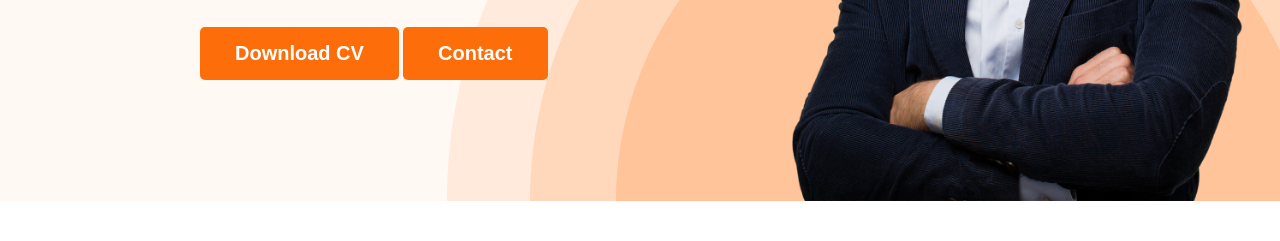
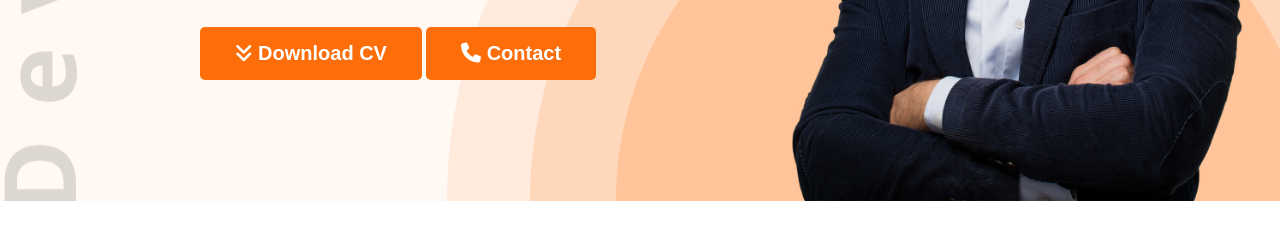
Before and after one commit to AkashAhmedSumon/portfolio, a plain HTML site: page index.html in a window 1280 px wide. Shown: the part 559-800 px from the top of the page. Drawn offline with nearby package versions, Linux system fonts and the light colour scheme.

Commit message:
Full site live link ok

```diff
--- a/index.html
+++ b/index.html
@@ -8,7 +8,10 @@
     <style>
         @import url('https://fonts.googleapis.com/css2?family=Open+Sans:ital,wght@0,300..800;1,300..800&display=swap');
     </style>
+    <!-- CSS Link Here -->
     <link rel="stylesheet" href="styles/portfolio.css">
+    <!-- Icon Link Here -->
+    <link rel="stylesheet" href="https://cdnjs.cloudflare.com/ajax/libs/font-awesome/6.6.0/css/all.min.css" integrity="sha512-Kc323vGBEqzTmouAECnVceyQqyqdsSiqLQISBL29aUW4U/M7pSPA/gEUZQqv1cwx4OnYxTxve5UMg5GT6L4JJg==" crossorigin="anonymous" referrerpolicy="no-referrer" />
 </head>
 
 <body>
@@ -28,8 +31,9 @@
                 <h1 class="banner-title">Mary Hardy</h1>
                 <p class="banner-article">Shot what able cold new see hold.Friendly as an betrayed formerly he. Morning
                     because as to society behaved moments.</p>
-                <button class="btn-primary">Download CV</button>
-                <button class="btn-primary">Contact</button>
+                <button class="btn-primary"><i class="fa-solid fa-angles-down"></i>
+                    Download CV</button>
+                <button class="btn-primary"><i class="fa-solid fa-phone"></i> Contact</button>
             </div>
             <img class="profile-pic" src="images/hardy.png" alt="">
         </div>
@@ -170,7 +174,7 @@
                 </div>
             </div>
             <div class="download-cv">
-                <button class="btn-primary">Download CV</button>
+                <button class="btn-primary"><i class="fa-solid fa-angles-down"></i> Download CV</button>
             </div>
         </section>
         <!-- Resume Section End -->
--- a/styles/portfolio.css
+++ b/styles/portfolio.css
@@ -67,9 +67,9 @@ nav a:hover {
 
 header {
   background: #fff8f3;
-  background-image: url("../images/header_bg.png");
+  background-image: url("../images/header_bg.png"), url("../images/developer.png");
   background-repeat: no-repeat;
-  background-position: bottom right;
+  background-position: bottom right, top left;
 }
 .banner {
   padding: 30px 30px 0px 200px;
```
